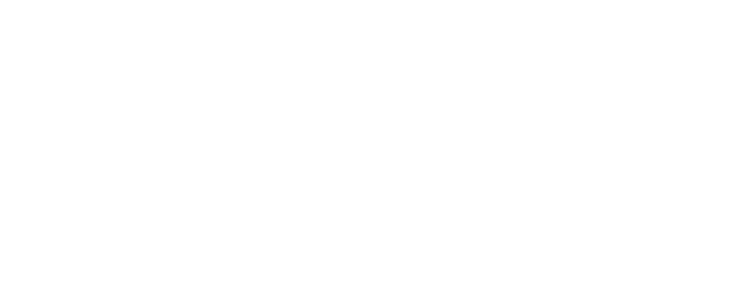
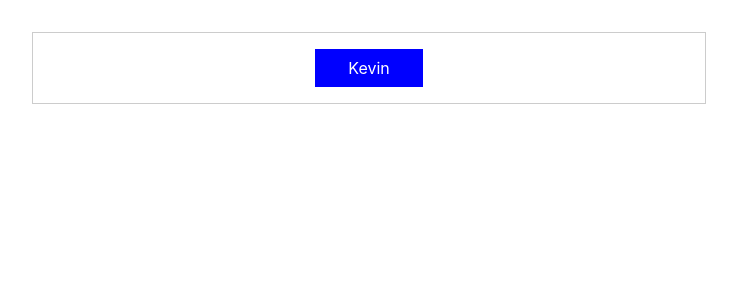
Before and after one commit to kev-luo/styled-components, a React (Create React App) app: page / in a window 1280 px wide. Shown: the top 300 px of the page, without its empty margins (271-1008 px from the left). Built offline with nearby package versions, Linux system fonts and the light colour scheme.

Commit message:
styled button

```diff
--- a/src/App.js
+++ b/src/App.js
@@ -1,10 +1,15 @@
 import React from 'react';
+
+import StyledDiv from './components/StyledDiv'
+import StyledButton from './components/StyledButton';
 
 function App() {
   return (
-    <div>
-
-    </div>
+    <StyledDiv>
+      <StyledButton>
+        Kevin
+      </StyledButton>
+    </StyledDiv>
   );
 }
 
--- /dev/null
+++ b/src/components/StyledButton.js
@@ -0,0 +1,22 @@
+import Styled from 'styled-components';
+
+const StyledButton = Styled.button`
+  font: inherit;
+  cursor: pointer;
+  border: 1px solid blue;
+  background: blue;
+  color: white;
+  padding: 0.5rem 2rem;
+
+  :focus {
+    outline: none;
+  }
+
+  :hover, :active {
+    background: lightblue;
+    color: blue;
+    border-color: lightblue;
+  }
+`
+
+export default StyledButton;
--- /dev/null
+++ b/src/components/StyledDiv.js
@@ -0,0 +1,13 @@
+import React from 'react'
+import styled from 'styled-components';
+
+const StyledDiv = styled.div`
+  width: 90%;
+  max-width: 40rem;
+  margin: 2rem auto;
+  border: 1px solid #ccc;
+  padding: 1rem;
+  text-align: center;
+`
+
+export default StyledDiv;
```
Also changed, not shown: 1 other file (tests, documents, lock files or other folders).
